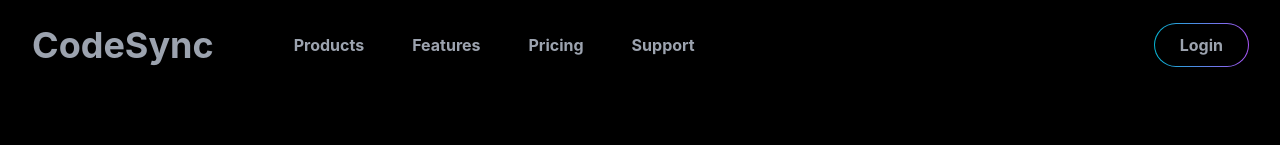
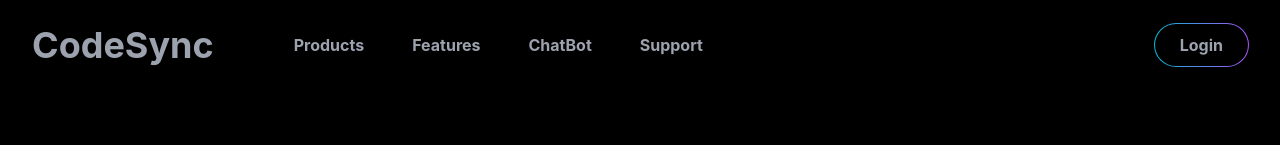
Before and after one commit to Nafeel-AC/Collab_Editor, a React (Create React App) app in the folder Frontend/: page / in a window 1280 px wide. Shown: the top 145 px of the page. Built offline with nearby package versions, Linux system fonts and the light colour scheme; the HTML template or start-up script is replaced by a standard one; a web font is replaced by a local one.

Commit message:
Fixed some errors related to react router dom

```diff
--- a/Frontend/src/components/landing_page.js
+++ b/Frontend/src/components/landing_page.js
@@ -39,32 +39,26 @@ export default function LandingPage() {
             </div>
 
             <nav className="hidden ml-10 mr-auto space-x-10 lg:ml-20 lg:space-x-12 md:flex md:items-center md:justify-start">
-              <a
-                href="#"
-                title=""
+            <Link
+                to="/Products"
                 className="text-base font-bold text-gray-400 transition-all duration-200 hover:text-white"
               >
-                {" "}
-                Products{" "}
-              </a>
+                Products
+              </Link>
 
-              <a
-                href="#"
-                title=""
+              <Link
+                to="/Features"
                 className="text-base font-bold text-gray-400 transition-all duration-200 hover:text-white"
               >
-                {" "}
-                Features{" "}
-              </a>
+                Features
+              </Link>
 
-              <a
-                href="#"
-                title=""
+              <Link
+                to="/Chatbot"
                 className="text-base font-bold text-gray-400 transition-all duration-200 hover:text-white"
               >
-                {" "}
-                Pricing{" "}
-              </a>
+                ChatBot
+              </Link>
 
               <Link
                 to="/Support"
@@ -76,15 +70,12 @@ export default function LandingPage() {
 
             <div className="relative hidden md:items-center md:justify-center md:inline-flex group">
               <div className="absolute transition-all duration-200 rounded-full -inset-px bg-gradient-to-r from-cyan-500 to-purple-500 group-hover:shadow-lg group-hover:shadow-cyan-500/50"></div>
-              <a
-                href="/LoginPage"
-                title=""
+              <Link
+                to="/LoginPage"
                 className="relative inline-flex items-center justify-center px-6 py-2 text-base font-bold text-gray-400 bg-black border border-transparent rounded-full"
-                role="button"
               >
-                {" "}
-                Login{" "}
-              </a>
+                Login
+              </Link>
             </div>
           </div>
         </div>
```
